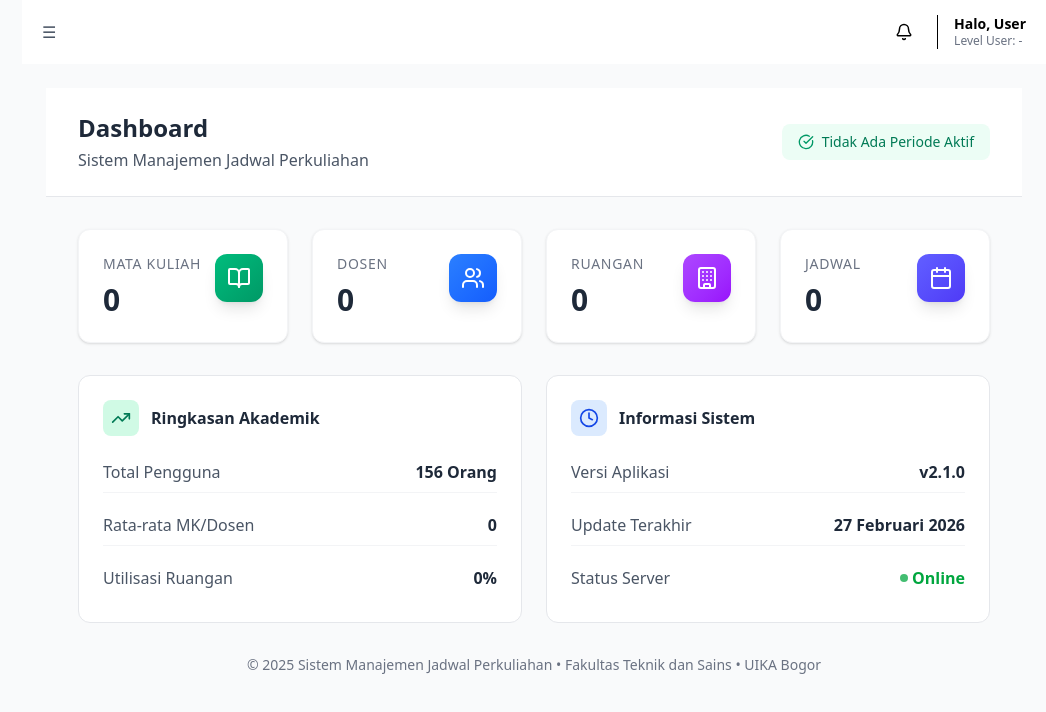
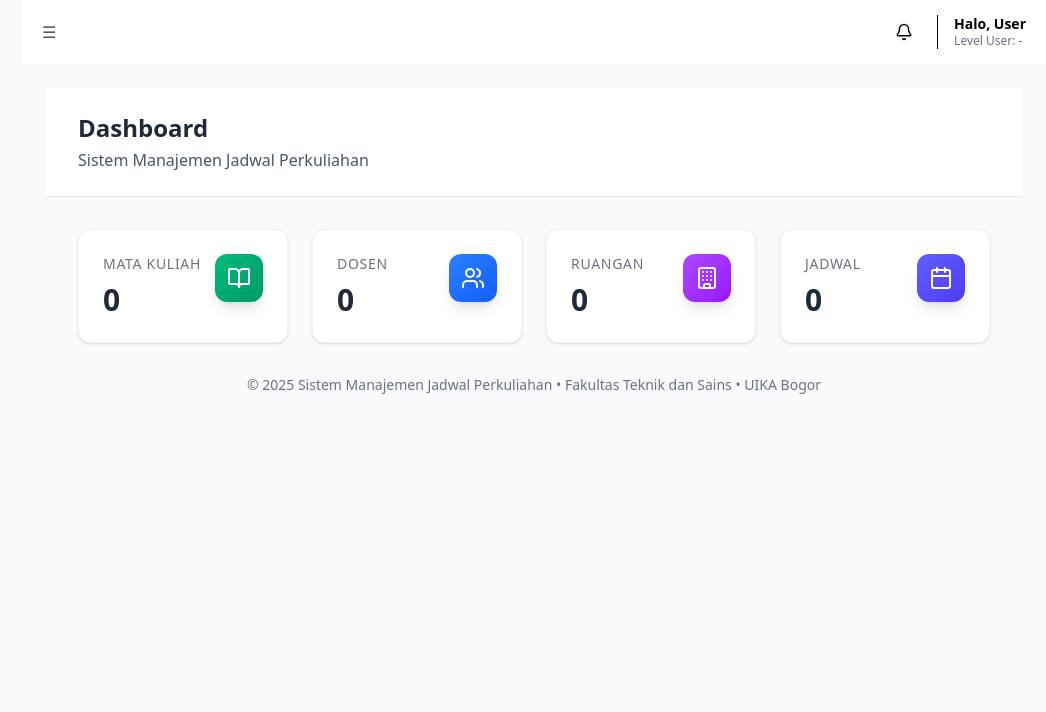
Before and after one commit to rinduasst/smjp-fts, a React (Vite) app: page /dashboard in a window 1280 px wide. Shown: the top 712 px of the page, without its empty margins (234-1280 px from the left). Built offline with nearby package versions, Linux system fonts and the light colour scheme; no server answers.

Commit message:
dashboard

```diff
--- a/src/pages/Dashboard.jsx
+++ b/src/pages/Dashboard.jsx
@@ -88,12 +88,7 @@ const DashboardSMJP = () => {
               <p className="text-gray-600 mt-1">
                 Sistem Manajemen Jadwal Perkuliahan
               </p>
-            </div>
-            <div className="flex items-center gap-2 px-4 py-2 bg-emerald-50 rounded-lg">
-              <CheckCircle className="w-4 h-4 text-emerald-600" />
-              <span className="text-sm font-medium text-emerald-700">
-                {stats.activeBatch ? "Periode Aktif: Ganjil 2025/2026" : "Tidak Ada Periode Aktif"}
-              </span>
+
             </div>
           </div>
         </div>
@@ -128,70 +123,6 @@ const DashboardSMJP = () => {
             />
           </div>
 
-          {/* Info Section */}
-          <div className="mt-8 grid grid-cols-1 md:grid-cols-2 gap-6">
-            {/* Info Card 1 */}
-            <div className="bg-white rounded-xl border border-gray-200 p-6">
-              <div className="flex items-center gap-3 mb-4">
-                <div className="p-2 bg-emerald-100 rounded-lg">
-                  <TrendingUp className="w-5 h-5 text-emerald-700" />
-                </div>
-                <h3 className="font-semibold text-gray-800">Ringkasan Akademik</h3>
-              </div>
-              <div className="space-y-3">
-                <div className="flex justify-between py-2 border-b border-gray-100">
-                  <span className="text-gray-600">Total Pengguna</span>
-                  <span className="font-semibold text-gray-800">156 Orang</span>
-                </div>
-                <div className="flex justify-between py-2 border-b border-gray-100">
-                  <span className="text-gray-600">Rata-rata MK/Dosen</span>
-                  <span className="font-semibold text-gray-800">
-                    {stats.totalDosen ? Math.round(stats.totalMatakuliah / stats.totalDosen) : 0}
-                  </span>
-                </div>
-                <div className="flex justify-between py-2">
-                  <span className="text-gray-600">Utilisasi Ruangan</span>
-                  <span className="font-semibold text-gray-800">
-                    {stats.totalRuangan ? Math.round((stats.totalJadwal / (stats.totalRuangan * 10)) * 100) : 0}%
-                  </span>
-                </div>
-              </div>
-            </div>
-
-            {/* Info Card 2 */}
-            <div className="bg-white rounded-xl border border-gray-200 p-6">
-              <div className="flex items-center gap-3 mb-4">
-                <div className="p-2 bg-blue-100 rounded-lg">
-                  <Clock className="w-5 h-5 text-blue-700" />
-                </div>
-                <h3 className="font-semibold text-gray-800">Informasi Sistem</h3>
-              </div>
-              <div className="space-y-3">
-                <div className="flex justify-between py-2 border-b border-gray-100">
-                  <span className="text-gray-600">Versi Aplikasi</span>
-                  <span className="font-semibold text-gray-800">v2.1.0</span>
-                </div>
-                <div className="flex justify-between py-2 border-b border-gray-100">
-                  <span className="text-gray-600">Update Terakhir</span>
-                  <span className="font-semibold text-gray-800">
-                    {new Date().toLocaleDateString('id-ID', {
-                      day: 'numeric',
-                      month: 'long',
-                      year: 'numeric'
-                    })}
-                  </span>
-                </div>
-                <div className="flex justify-between py-2">
-                  <span className="text-gray-600">Status Server</span>
-                  <span className="font-semibold text-green-600 flex items-center gap-1">
-                    <span className="w-2 h-2 bg-green-600 rounded-full animate-pulse"></span>
-                    Online
-                  </span>
-                </div>
-              </div>
-            </div>
-          </div>
-
           {/* Footer */}
           <div className="mt-8 text-center text-sm text-gray-500">
             <p>© 2025 Sistem Manajemen Jadwal Perkuliahan • Fakultas Teknik dan Sains • UIKA Bogor</p>
```
